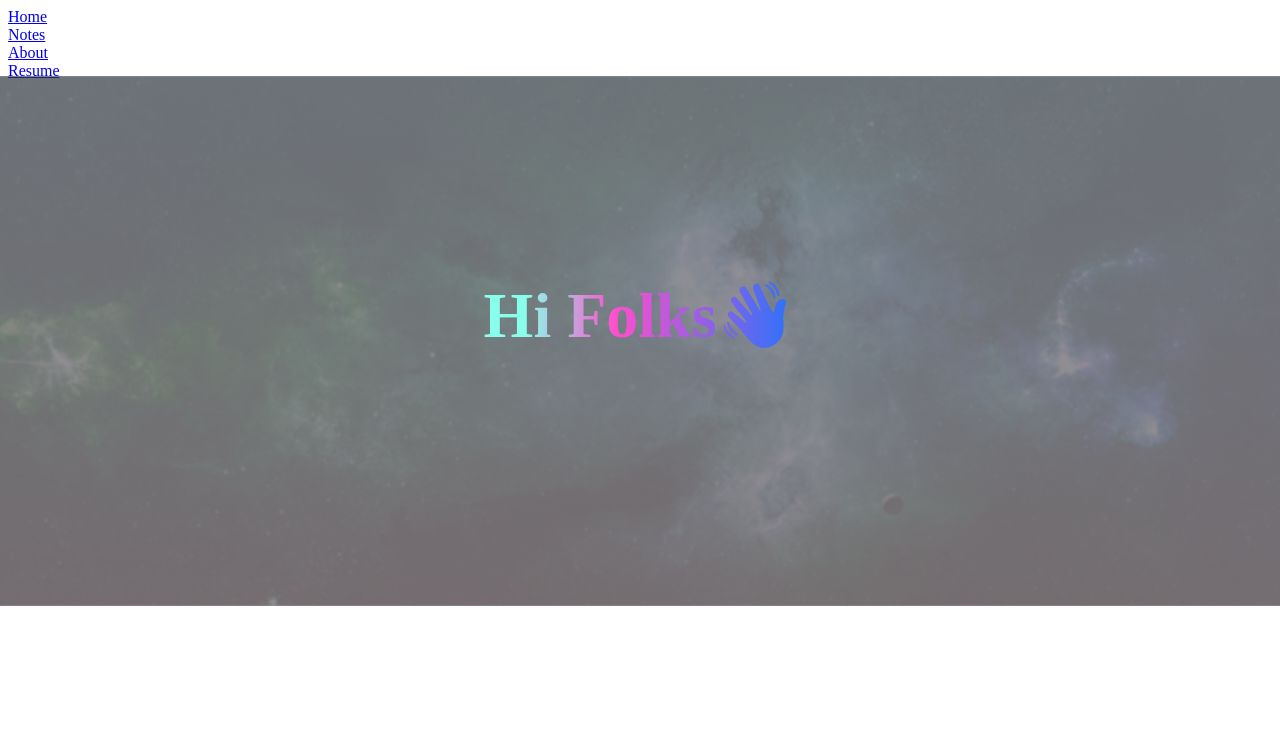
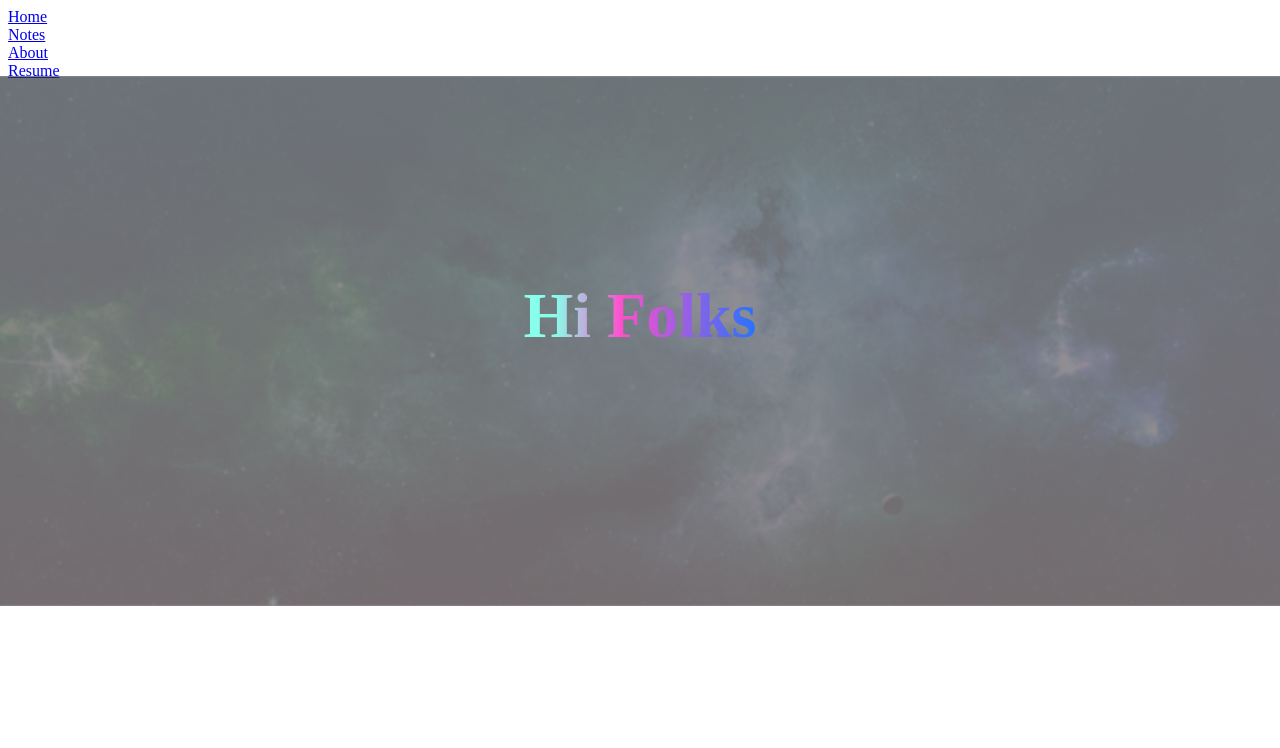
Before and after one commit to vignesh-karunakaran/my-blog, a Next.js app: page / in a window 1280 px wide. Shown: the top 748 px of the page. Built offline with nearby package versions, Linux system fonts and the light colour scheme.

Commit message:
removed hand emoji

```diff
--- a/pages/index.js
+++ b/pages/index.js
@@ -55,7 +55,7 @@ export default function Home({ slugs, isLive, gToken, TelegramBotToken }) {
             <header className={styles.header}>
             <div className={styles.headerCover}></div>
             <div className={styles.headerTitleCover}>
-            <h1 className={styles.title}>Hi Folks👋🏼</h1>
+            <h1 className={styles.title}>Hi Folks</h1>
             </div>
             </header>
 
```
